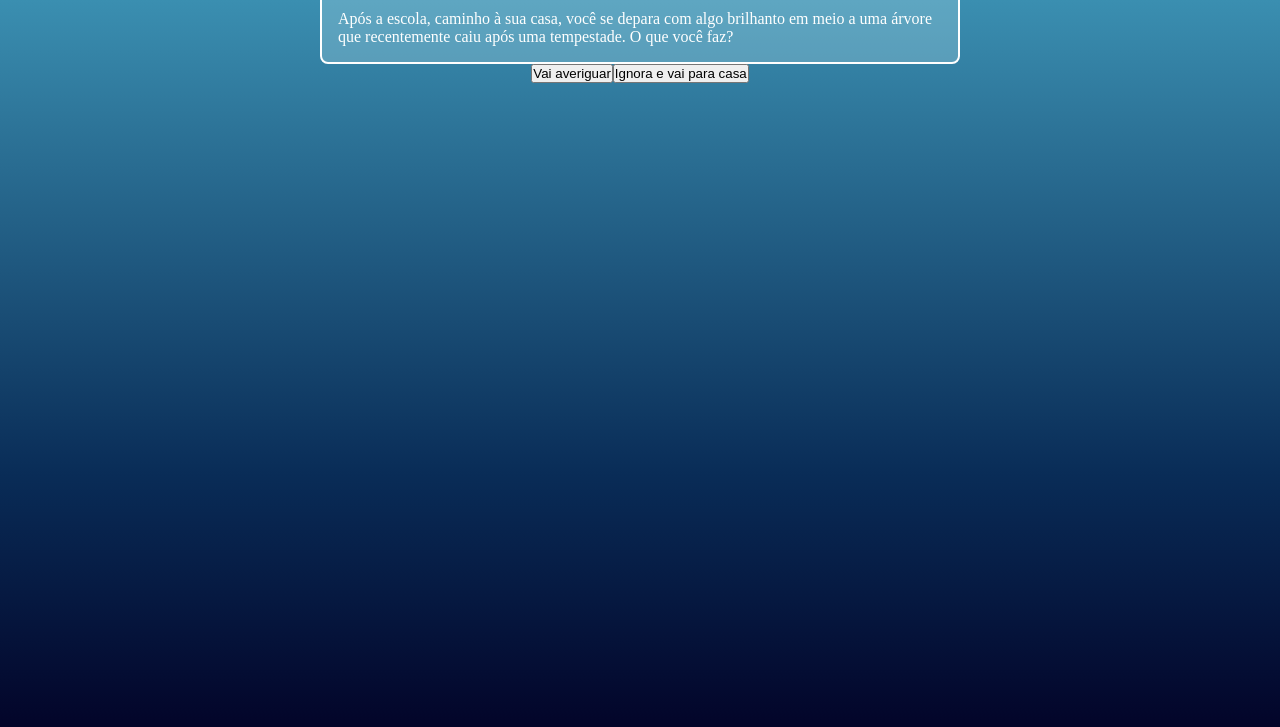
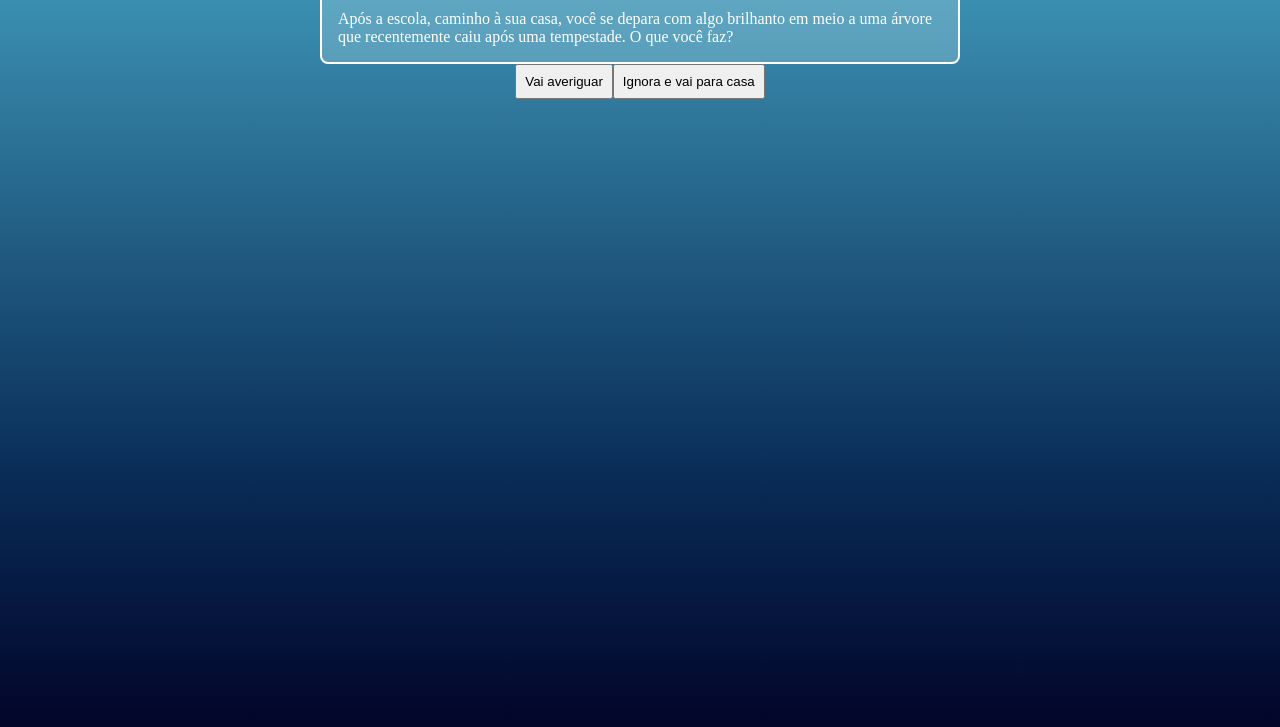
Before and after one commit to Apollo-Adolpho/Apollo-Adolpho, a plain HTML site: page index.html in a window 1280 px wide. Shown: the part 45-772 px from the top of the page. Drawn offline with Linux system fonts and the light colour scheme.

Commit message:
Update style.css

```diff
--- a/style.css
+++ b/style.css
@@ -24,5 +24,7 @@ body{
   border: solid 2px white;
   border-radius: 8px;
   text-align: left;
-
 }
+.container-alternatives button{
+  padding: 8px;
+}
```
